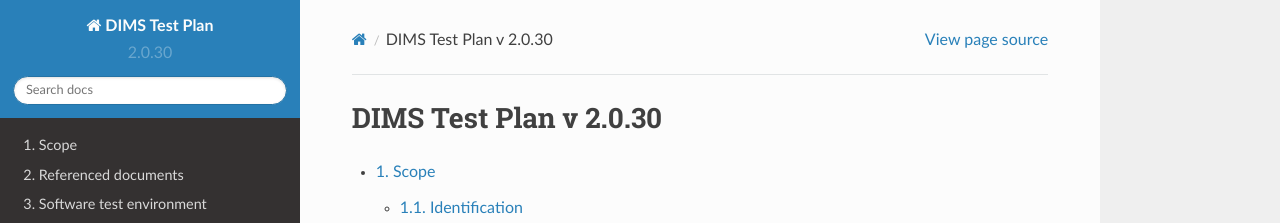
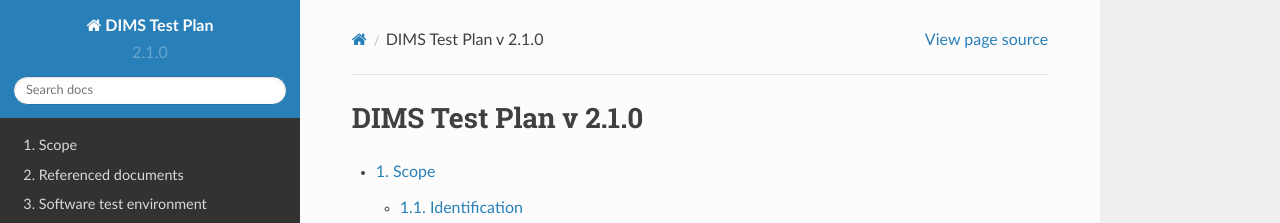
Before and after one commit to uw-dims/dims-tp, a Sphinx documentation site: the page built from docs/source/index.rst, in a window 1280 px wide and 1245 px high. Shown: the top 223 px of the window. Built offline with Sphinx 7.4.7 and the Read the Docs theme 2.0.0, drawn with Linux system fonts in a browser that asks for light colours.

Commit message:
Bump version: 2.0.30 → 2.1.0

```diff
--- a/docs/source/conf.py
+++ b/docs/source/conf.py
@@ -60,7 +60,7 @@ copyright = u'2014, 2015 University of Washington'
 # built documents.
 #
 # The short X.Y version.
-version = '2.0.30'
+version = '2.1.0'
 # The full version, including alpha/beta/rc tags.
 release = version
 
```
Also changed, not shown: .bumpversion.cfg.
